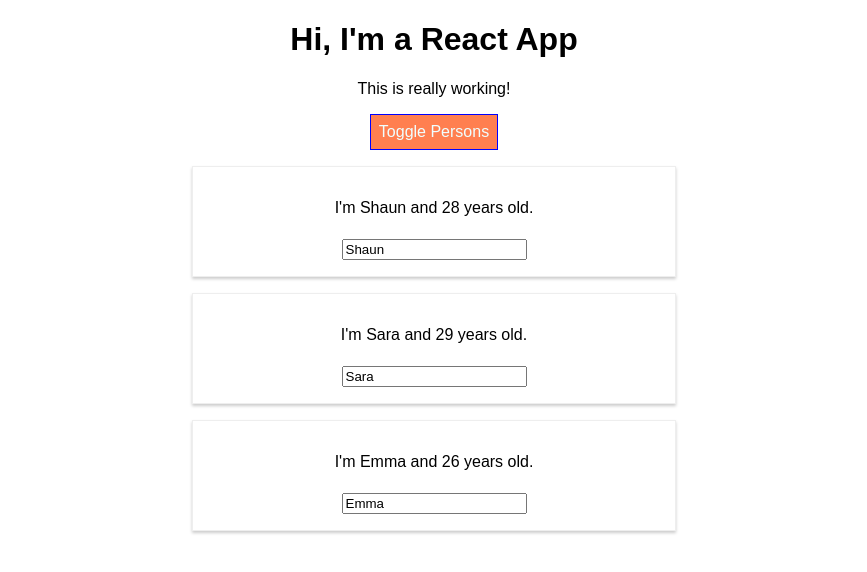
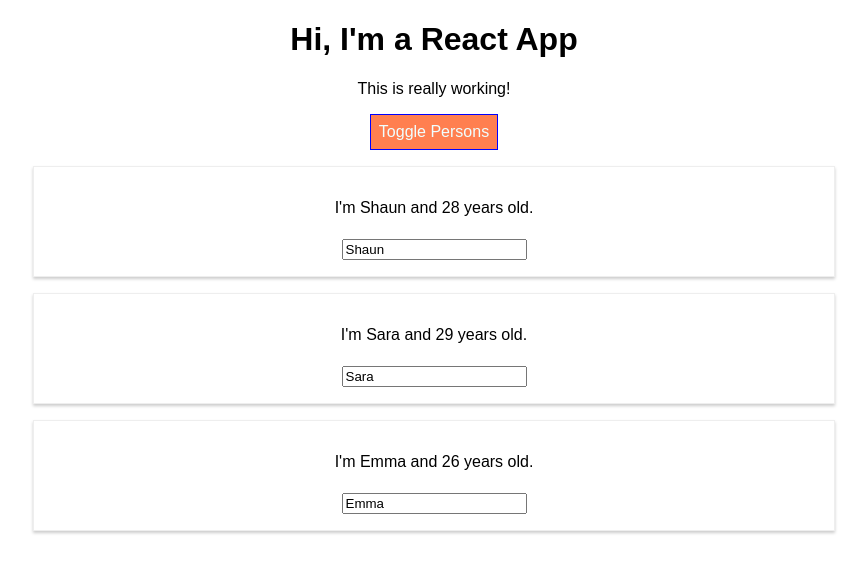
Before and after one commit to ShoaibJalal/react-revision, a React (Create React App) app: page / in a window 1280 px wide. Both pictures are taken after a click on the button "Toggle Persons". Shown: the top 572 px of the page, without its empty margins (206-1073 px from the left). Built offline with nearby package versions, Linux system fonts and the light colour scheme.

Commit message:
Removing Radium from project

```diff
--- a/src/App.js
+++ b/src/App.js
@@ -1,7 +1,6 @@
 import React, { Component } from 'react';
 import './App.css';
 import Person from './Person/Person';
-import Radium, {StyleRoot} from 'radium';
 
 class App extends Component {
   state = {
@@ -51,9 +50,7 @@
       border: '1px solid blue',
       padding: '8px',
       cursor: 'pointer',
-      ':hover': {
-        backgroundColor: 'darkred'
-      }
+
     };
 
     let persons = null;
@@ -72,9 +69,7 @@
 
       </div>)
        style.backgroundColor = '#FF7F50'; /*coral*/
-      style[':hover'] = {
-        backgroundColor: 'chocolate'
-      }
+
     }
     let classes = [];
     if(this.state.persons.length <= 2){
@@ -85,7 +80,7 @@
     }
 
     return (
-      <StyleRoot>
+
       <div className="App">
         <h1>Hi, I'm a React App</h1>
         <p className = {classes.join(' ')}>This is really working!</p>
@@ -96,10 +91,10 @@
         {persons}
 
       </div>
-      </StyleRoot>
+
     );
 
   }
 }
 
-export default Radium(App);
+export default App;
--- a/src/Person/Person.js
+++ b/src/Person/Person.js
@@ -1,17 +1,12 @@
 import React from "react";
-import Person from "./Person.css";
-import Radium from "radium";
+import "./Person.css";
+
 
 
 const person = (props) => {
 
-    const style = {
-        '@media (min-width: 500px)' :{
-            width: '450px'
-        }
-    };
     return(
-        <div className = "Person" style = {style}>
+        <div className = "Person" >
             <p onClick ={props.click} >I'm {props.name} and {props.age} years old.</p>
             <h5>{props.children}</h5>
             <input type="text" onChange = {props.changed} value = {props.name}/>
@@ -20,4 +15,4 @@
 )
 };
 
-export default Radium(person);
+export default person;
```
